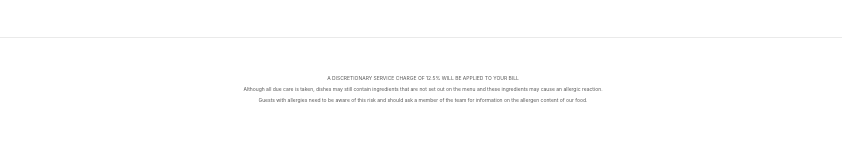
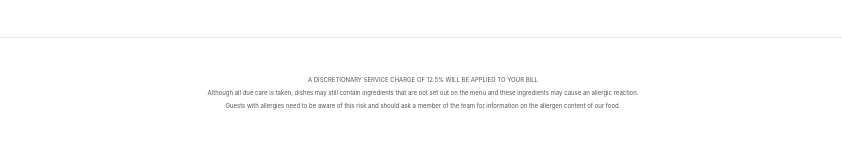
Before and after one commit to bacc0/minh, a Next.js app in the folder y/: page / in a window 1280 px wide. Shown: the part 763-907 px from the top of the page, without its empty margins (217-1059 px from the left). Built offline with nearby package versions, Linux system fonts and the light colour scheme.

Commit message:
fontSize: 6

```diff
--- a/y/pages/index.js
+++ b/y/pages/index.js
@@ -27,7 +27,7 @@ export default function Home() {
 
                <footer className={styles.footer} >
                     <div
-                    style={{ fontSize: 5, color: '#555555', textAlign: 'center'}}
+                    style={{ fontSize: 6, color: '#555555', textAlign: 'center'}}
                     >
                          <p> A DISCRETIONARY SERVICE CHARGE OF 12.5% WILL BE APPLIED TO YOUR BILL </p>
 
```
